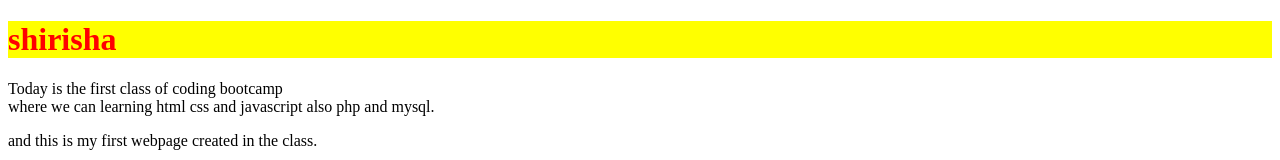
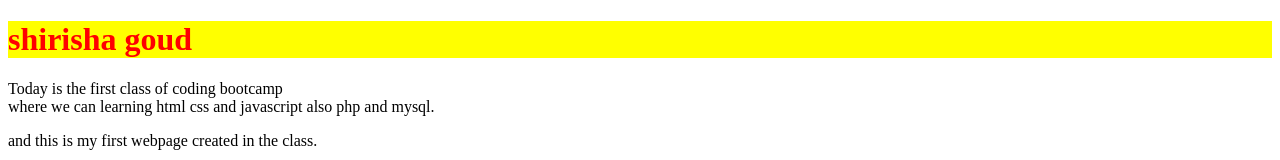
Before and after one commit to shirishagoud/shirishagoud.github.io, a plain HTML site: page index.html in a window 1280 px wide. Shown: the top 160 px of the page. Drawn offline with Linux system fonts and the light colour scheme.

Commit message:
Update index.html

```diff
--- a/index.html
+++ b/index.html
@@ -15,7 +15,7 @@
 
     </head>
     <body>
-        <h1>shirisha</h1>
+        <h1>shirisha goud</h1>
 
         <p>Today is the  first class of coding
             bootcamp<br> where we can learning html css and javascript also php and mysql.</p>
```
